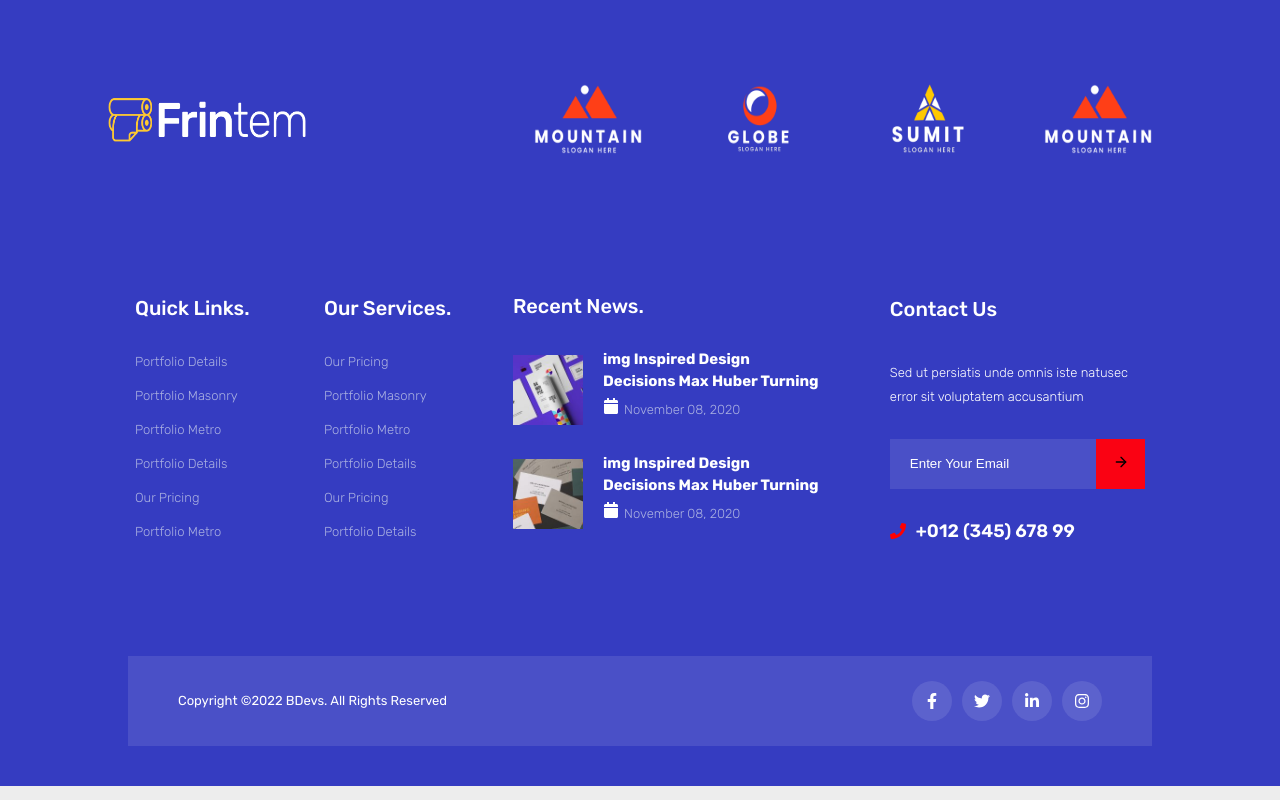
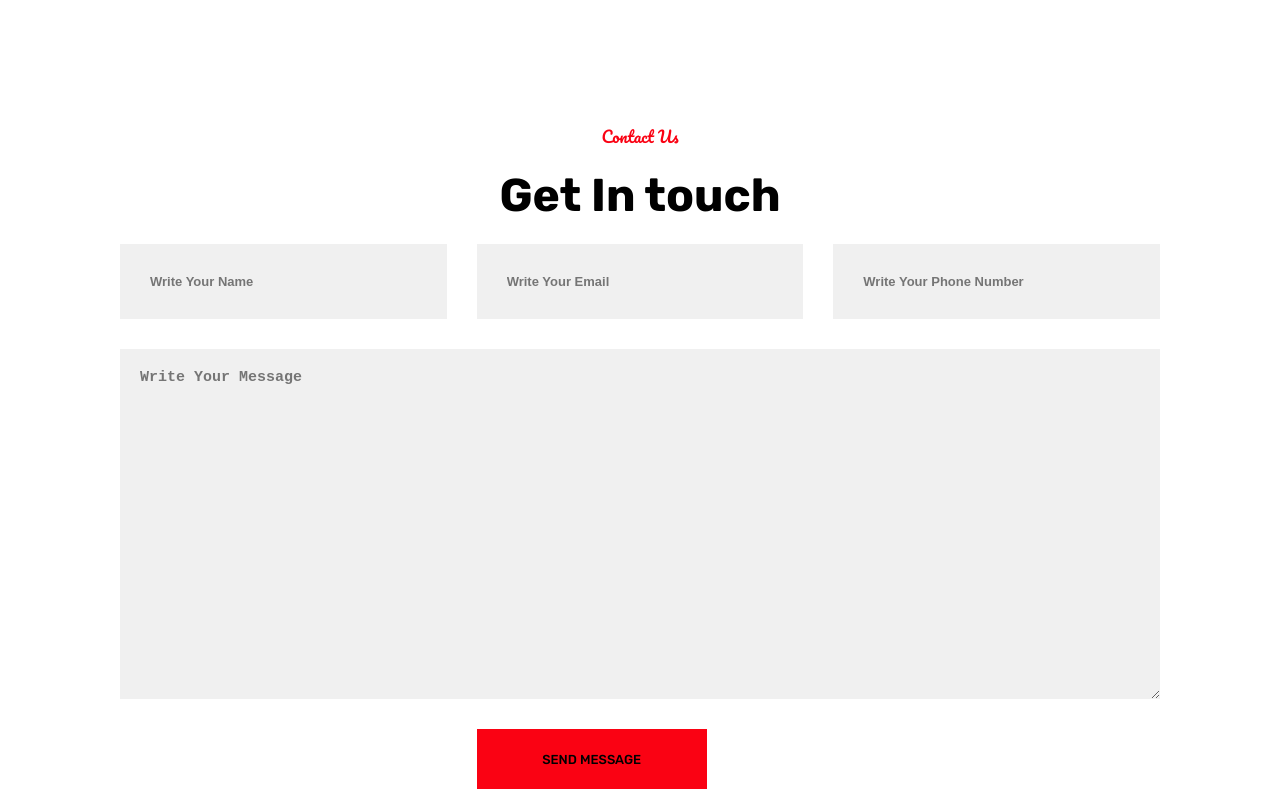
Before and after one commit to Successagent/AstroPrint, a React (Vite) app: page /contact in a window 1280 px wide. Shown: the part 1100-1900 px from the top of the page. Built offline with nearby package versions, Linux system fonts and the light colour scheme.

Commit message:
animation updated

```diff
--- a/src/pages/Contact/Contact.css
+++ b/src/pages/Contact/Contact.css
@@ -1,4 +1,5 @@
-.contact-section-one {
+.contact-section-one,
+.contact-section-two {
   display: flex;
   padding: 130px 150px;
   align-items: center;
@@ -6,6 +7,11 @@
   text-align: center;
   background-color: white;
   gap: 30px;
+  padding-top: 0px;
+}
+
+.contact-section-one {
+  padding-top: 130px;
 }
 
 .contact-section-one > div {
@@ -31,6 +37,11 @@
   border-radius: 50%;
 }
 
+.contact-form input::placeholder {
+  font-size: 13px;
+  font-weight: 700;
+}
+
 .contact-section-one .h3 {
   font-size: 22px;
   color: #222244;
@@ -44,9 +55,98 @@
   margin: 0px auto;
 }
 
+.contact-section-two {
+  flex-direction: column;
+  gap: 20px;
+  padding: 130px 120px;
+}
+
+.contact-form {
+  display: grid;
+  grid-template-columns: repeat(3, 1fr);
+  gap: 30px;
+  width: 100%;
+  /* background-color: ; */
+  align-items: flex-start;
+  justify-content: center;
+  grid-template-areas:
+    'header header2 header3'
+    'textarea textarea textarea'
+    '. button .';
+  justify-content: center;
+}
+
+.contact-form > div {
+  display: flex;
+  align-items: center;
+  padding: 30px;
+}
+
+.contact-form > div:nth-child(1) {
+  grid-area: header;
+}
+
+.contact-form > div:nth-child(2) {
+  grid-area: header2;
+}
+
+.contact-form > div:nth-child(3) {
+  grid-area: header3;
+}
+
+.contact-form textarea {
+  grid-area: textarea;
+  height: 350px;
+  align-self: flex-start;
+}
+
+.contact-form textarea::placeholder {
+  padding-left: 20px;
+  padding-top: 20px;
+  font-size: 15px;
+  font-weight: 700;
+}
+
+.contact-form button {
+  grid-area: button;
+}
+
+.contact-form > div,
+.contact-form input,
+.contact-form textarea {
+  background-color: #f0f0f0;
+  border: none;
+}
+
+.contact-section-three {
+  background-color: var(--primary-red);
+  height: 600px;
+}
+
 @media (max-width: 375px) {
-    .contact-section-one {
-        flex-direction: column;
-        padding: 100px 20px;
-    }
+  .contact-section-one,
+  .contact-section-two {
+    flex-direction: column;
+    padding: 100px 20px;
+  }
+
+  .contact-section-two {
+    padding-top: 0px;
+  }
+
+  .contact-form {
+    display: flex;
+    flex-direction: column;
+    justify-content: center;
+  }
+
+  .contact-form > div {
+    width: 100%;
+    height: 40px;
+  }
+
+  .contact-form textarea {
+    width: 100%;
+    height: 300px;
+  }
 }
--- a/src/pages/Contact/index.jsx
+++ b/src/pages/Contact/index.jsx
@@ -2,13 +2,12 @@ import React from 'react'
 
 import Banner from '../../components/Banner'
 import Header from '../../components/Header'
-import Footer from "../../components/Footer"
-
+import Footer from '../../components/Footer'
 
 import { FaMapMarkedAlt } from 'react-icons/fa'
 
-import "../Contact/Contact.css"
-import "../About/About.css"
+import '../Contact/Contact.css'
+import '../About/About.css'
 
 const Contact = () => {
   return (
@@ -22,25 +21,51 @@ const Contact = () => {
               <FaMapMarkedAlt></FaMapMarkedAlt>
             </div>
             <h3 className="h3">Locations</h3>
-            <p className="h5">2055 Main Street,2nd Floor, E - Block, New York</p>
+            <p className="h5">
+              2055 Main Street,2nd Floor, E - Block, New York
+            </p>
           </div>
           <div>
             <div>
               <FaMapMarkedAlt></FaMapMarkedAlt>
             </div>
             <h3 className="h3">Locations</h3>
-            <p className="h5">2055 Main Street,2nd Floor, E - Block, New York</p>
+            <p className="h5">
+              2055 Main Street,2nd Floor, E - Block, New York
+            </p>
           </div>
           <div>
             <div>
               <FaMapMarkedAlt></FaMapMarkedAlt>
             </div>
             <h3 className="h3">Locations</h3>
-            <p className="h5">2055 Main Street,2nd Floor, E - Block, New York</p>
+            <p className="h5">
+              2055 Main Street,2nd Floor, E - Block, New York
+            </p>
           </div>
         </div>
+        <div className="contact-section-two">
+          <h4 className="h4">Contact Us</h4>
+          <h2 className="h2">Get In touch</h2>
+          <form className="contact-form">
+            <div>
+              <input type="text" placeholder="Write Your Name" />
+            </div>
+            <div>
+              <input type="email" placeholder="Write Your Email" />
+            </div>
+            <div>
+              <input type="phone" placeholder="Write Your Phone Number" />
+            </div>
+            <textarea placeholder="Write Your Message"></textarea>
+            <button className="faq-section-btn">Send Message</button>
+          </form>
+        </div>
+        <div className="contact-section-three">
+
+        </div>
       </div>
-      <Footer/>
+      <Footer />
     </>
   )
 }
```
Also changed, not shown: 2 other files (tests, documents, lock files or other folders).
